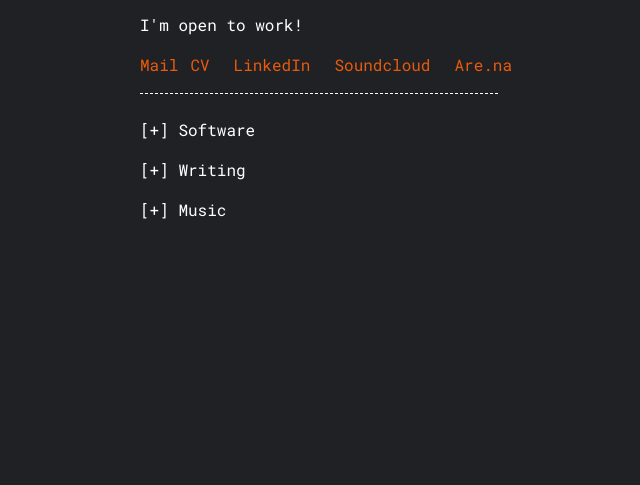
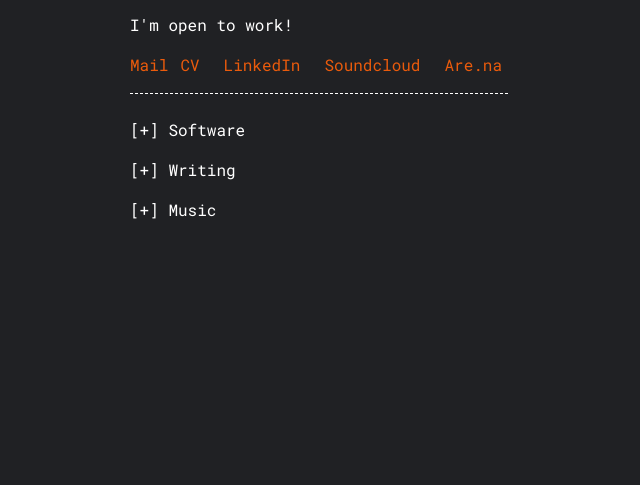
Before and after one commit to jacksondelea/HTML, a website: page index.html in a window 1280 px wide. Shown: the part 315-800 px from the top of the page, without its empty margins (329-969 px from the left). Drawn offline with Linux system fonts and the light colour scheme; a web font is replaced by a local one.

Commit message:
width adjust

```diff
--- a/css/styles.css
+++ b/css/styles.css
@@ -28,7 +28,7 @@
 
 .content {
     box-sizing: border-box;
-    max-width: 390px;
+    max-width: 410px;
     margin: 0 auto;
     margin-top: 25vh; /* it is 1/3 of the viewport height */
     padding-left: 1rem;
```
